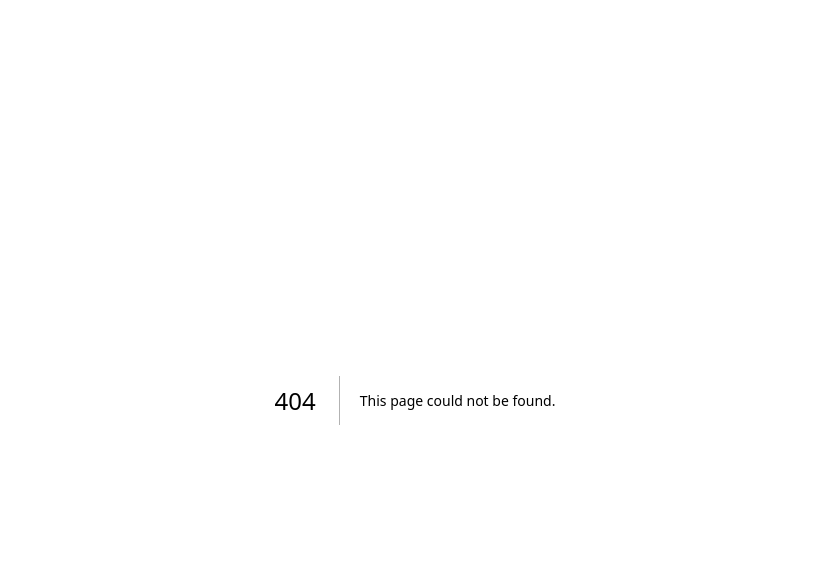
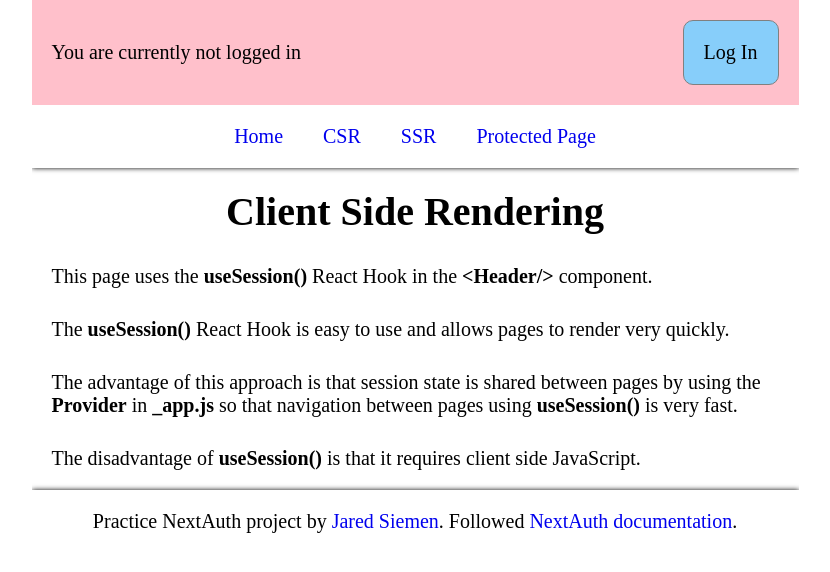
Before and after one commit to siemenjm/nextauth-practice, a Next.js app: page /csr in a window 1280 px wide. Before the commit this address had no page. Shown: the top 572 px of the page, without its empty margins (225-1055 px from the left). Built offline with nearby package versions, Linux system fonts and the light colour scheme; no server answers.

Commit message:
Add CSR page

```diff
--- /dev/null
+++ b/pages/csr.tsx
@@ -0,0 +1,27 @@
+import Layout from '../components/Layout';
+
+export default function csr() {
+  return (
+    <Layout>
+      <h1>Client Side Rendering</h1>
+      <p>
+        This page uses the <strong>useSession()</strong> React Hook in the{' '}
+        <strong>&lt;Header/&gt;</strong> component.
+      </p>
+      <p>
+        The <strong>useSession()</strong> React Hook is easy to use and allows
+        pages to render very quickly.
+      </p>
+      <p>
+        The advantage of this approach is that session state is shared between
+        pages by using the <strong>Provider</strong> in <strong>_app.js</strong>{' '}
+        so that navigation between pages using <strong>useSession()</strong> is
+        very fast.
+      </p>
+      <p>
+        The disadvantage of <strong>useSession()</strong> is that it requires
+        client side JavaScript.
+      </p>
+    </Layout>
+  );
+}
```
